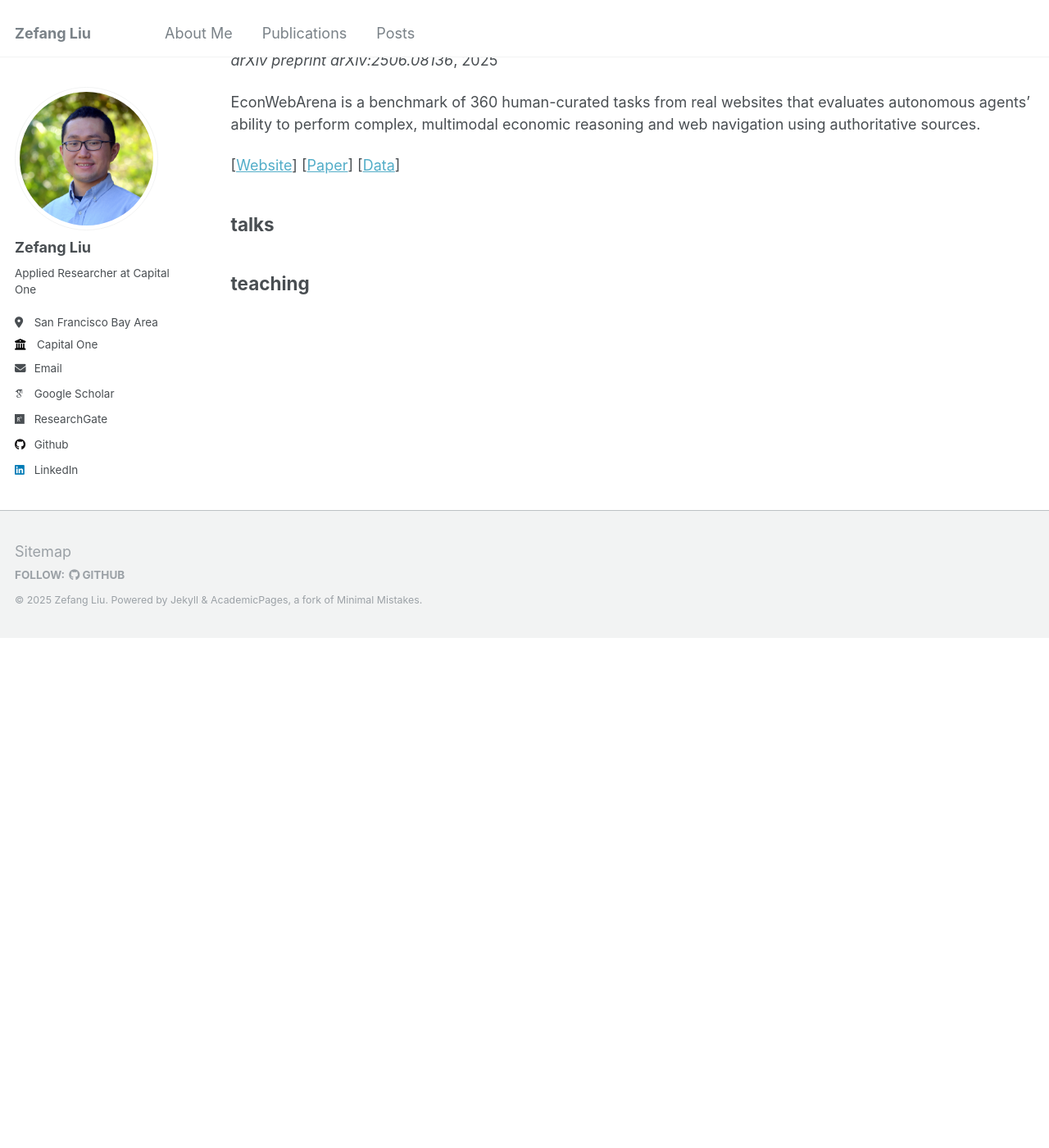
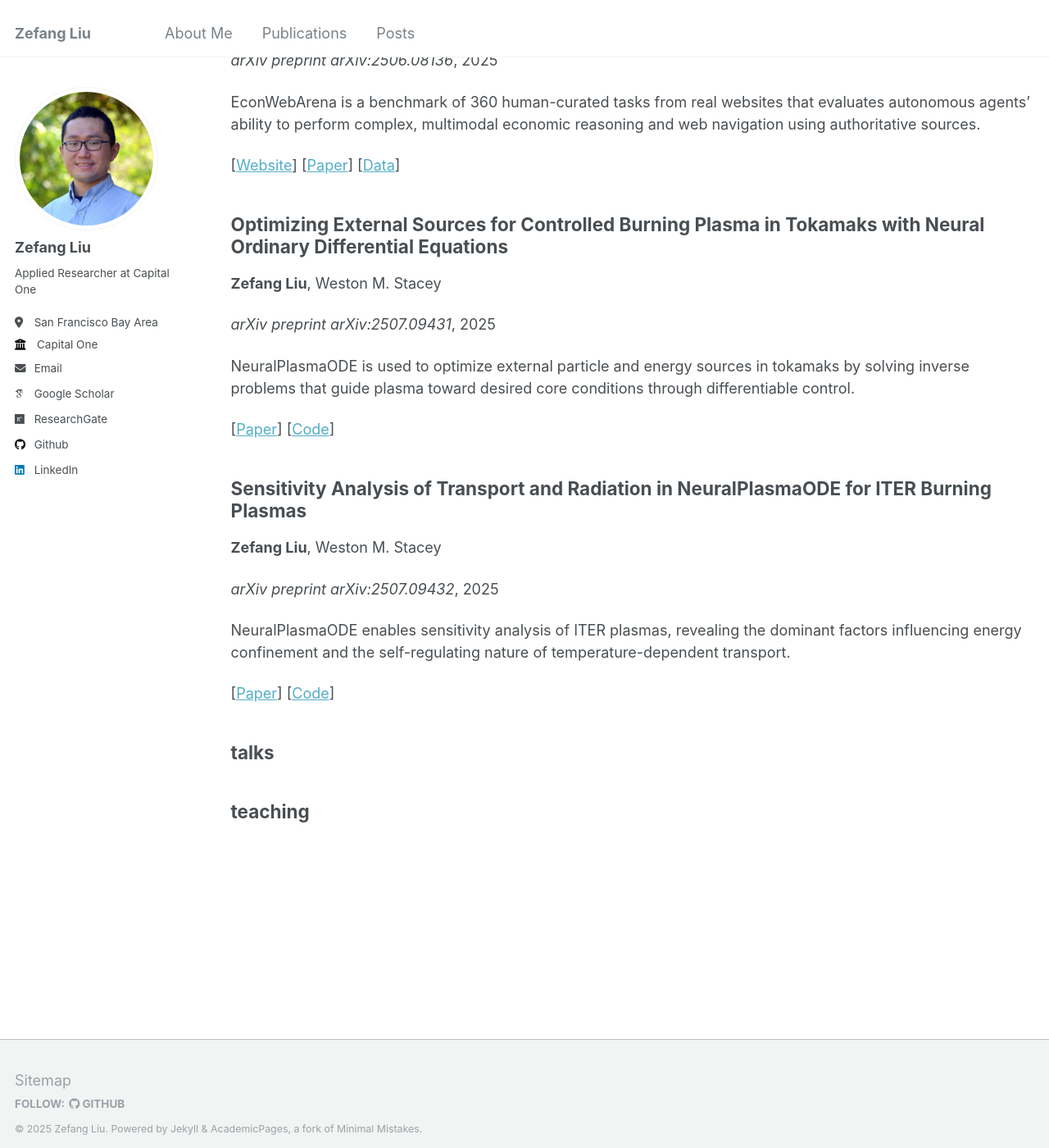
Before and after one commit to zefang-liu/zefang-liu.github.io, a Jekyll site: the page built from _pages/sitemap.md, in a window 1280 px wide and 1400 px high, scrolled down 6152 px. Shown: the whole window at 82% size. Built offline with Jekyll 4.4.1, drawn with Linux system fonts in a browser that asks for light colours; some web fonts are replaced; before the commit the page ends 6930 px from its top, so only the background shows below that.

Commit message:
Add 2 papers

```diff
--- /dev/null
+++ b/_publications/liu2025optimizing.md
@@ -0,0 +1,17 @@
+---
+title: "Optimizing External Sources for Controlled Burning Plasma in Tokamaks with Neural Ordinary Differential Equations"
+authors: "<b>Zefang Liu</b>, Weston M. Stacey"
+collection: publications
+category: conferences
+permalink: /publication/liu2025optimizing
+excerpt: 'NeuralPlasmaODE is used to optimize external particle and energy sources in tokamaks by solving inverse problems that guide plasma toward desired core conditions through differentiable control.'
+date: 2025-07-13
+venue: 'arXiv preprint arXiv:2507.09431'
+paperurl: 'https://arxiv.org/abs/2507.09431'
+codeurl: 'https://github.com/zefang-liu/NeuralPlasmaODE'
+citation: 'Liu, Zefang, and Weston M. Stacey. &quot;Optimizing External Sources for Controlled Burning Plasma in Tokamaks with Neural Ordinary Differential Equations.&quot; <i>arXiv preprint arXiv:2507.09431</i> (2025).'
+---
+
+**Abstract**
+
+Achieving controlled burning plasma in tokamaks requires precise regulation of external particle and energy sources to reach and maintain target core densities and temperatures. This work presents an inverse modeling approach using a multinodal plasma dynamics model based on neural ordinary differential equations (Neural ODEs). Given a desired time evolution of nodal quantities such as deuteron density or electron temperature, we compute the external source profiles, such as neutral beam injection (NBI) power, that drive the plasma toward the specified behavior. The approach is implemented within the NeuralPlasmaODE framework, which models multi-region, multi-timescale transport and incorporates physical mechanisms including radiation, auxiliary heating, and internodal energy exchange. By formulating the control task as an optimization problem, we use automatic differentiation through the Neural ODE solver to minimize the discrepancy between simulated and target trajectories. This framework transforms the forward simulation tool into a control-oriented model and provides a practical method for computing external source profiles in both current and future fusion devices.
--- /dev/null
+++ b/_publications/liu2025sensitivity.md
@@ -0,0 +1,17 @@
+---
+title: "Sensitivity Analysis of Transport and Radiation in NeuralPlasmaODE for ITER Burning Plasmas"
+authors: "<b>Zefang Liu</b>, Weston M. Stacey"
+collection: publications
+category: conferences
+permalink: /publication/liu2025sensitivity
+excerpt: 'NeuralPlasmaODE enables sensitivity analysis of ITER plasmas, revealing the dominant factors influencing energy confinement and the self-regulating nature of temperature-dependent transport.'
+date: 2025-07-13
+venue: 'arXiv preprint arXiv:2507.09432'
+paperurl: 'https://arxiv.org/abs/2507.09432'
+codeurl: 'https://github.com/zefang-liu/NeuralPlasmaODE'
+citation: 'Liu, Zefang, and Weston M. Stacey. &quot;Sensitivity Analysis of Transport and Radiation in NeuralPlasmaODE for ITER Burning Plasmas.&quot; <i>arXiv preprint arXiv:2507.09432</i> (2025).'
+---
+
+**Abstract**
+
+Understanding how key physical parameters influence burning plasma behavior is critical for the reliable operation of ITER. In this work, we extend NeuralPlasmaODE, a multi-region, multi-timescale model based on neural ordinary differential equations, to perform a sensitivity analysis of transport and radiation mechanisms in ITER plasmas. Normalized sensitivities of core and edge temperatures and densities are computed with respect to transport diffusivities, electron cyclotron radiation (ECR) parameters, impurity fractions, and ion orbit loss (IOL) timescales. The analysis focuses on perturbations around a trained nominal model for the ITER inductive scenario. Results highlight the dominant influence of magnetic field strength, safety factor, and impurity content on energy confinement, while also revealing how temperature-dependent transport contributes to self-regulating behavior. These findings demonstrate the utility of NeuralPlasmaODE for predictive modeling and scenario optimization in burning plasma environments.
```
Also changed, not shown: _pages/about.md (+2 -4 lines).
